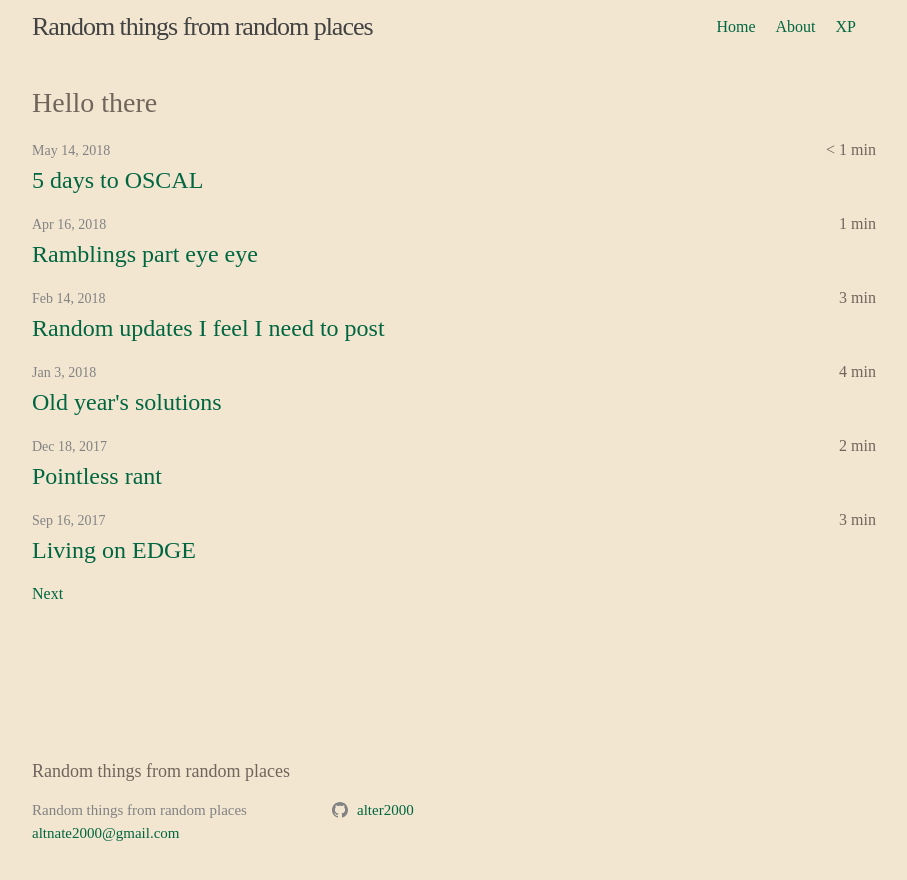
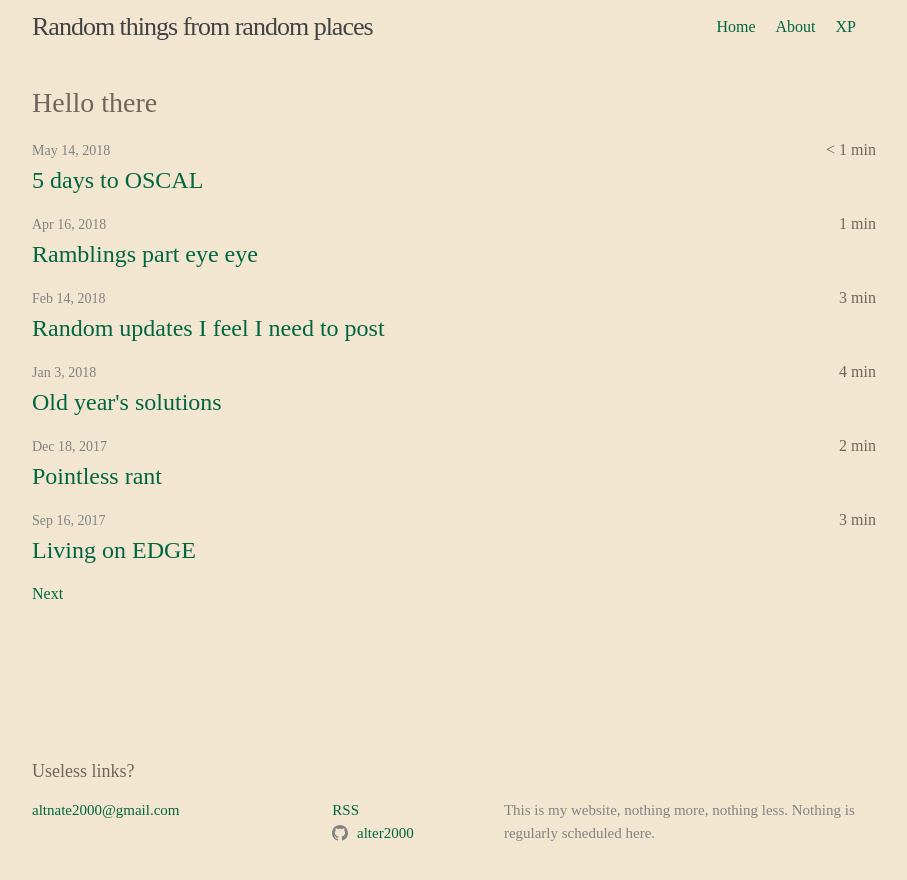
Before and after one commit to alter2000/alter2000.github.io, a Jekyll site: the page built from index.html, in a window 1280 px wide. Shown: the top 880 px of the page, without its empty margins (186-1093 px from the left). Built offline with Jekyll 4.4.1, drawn with Linux system fonts in a browser that asks for light colours; the list of posts is cut into pages by our own code.

Commit message:
change link structure

```diff
--- a/_config.yml
+++ b/_config.yml
@@ -1,13 +1,19 @@
 ---
 title: "Random things from random places"
 email: "altnate2000@gmail.com"
-description: ""
+description: "This is my website, nothing more, nothing less. Nothing is
+regularly scheduled here."
 lang: en
+# the base hostname & protocol for your site, e.g. http://example.com
+url: "https://alter2000.github.io"
+# the subpath of your site, e.g. /blog
 baseurl: ""
-# the subpath of your site, e.g. /blog
-url: "https://alter2000.github.io"
-# the base hostname & protocol for your site, e.g. http://example.com
-github_username: alter2000
+
+external:
+  bitbucket: alter2000
+  github: alter2000
+  gitlab: alter2000
+
 
 # Build settings
 encoding: "utf-8"
@@ -19,7 +25,15 @@
 safe: true
 plugins:
   - jekyll-feed
+  - jekyll-gist
   - jekyll-paginate
+  - jekyll-sitemap
+# mimic GitHub Pages with --safe
+whitelist:
+  - jekyll-paginate
+  - jekyll-sitemap
+  - jekyll-gist
+  - jekyll-feed
 permalink: "/:categories/:short_year/:title/"
 paginate: 6
 paginate_path: "/:num/"
--- a/_includes/footer.html
+++ b/_includes/footer.html
@@ -1,18 +1,13 @@
 <footer class="site-footer h-card">
   <data class="u-url" href="{{ "/" | relative_url }}"></data>
-
   <div class="wrapper">
-
-    <h2 class="footer-heading">{{ site.title | escape }}</h2>
-
+    <h2 class="footer-heading">Useless links?</h2>
     <div class="footer-col-wrapper">
       <div class="footer-col footer-col-1">
         <ul class="contact-list">
           <li class="p-name">
           {%- if site.author -%}
             {{ site.author | escape }}
-            {%- else -%}
-              {{ site.title | escape }}
           {%- endif -%}
           </li>
           {%- if site.email -%}
@@ -22,14 +17,14 @@
       </div>
 
       <div class="footer-col footer-col-2">
+        <a class="rss-subscribe" href="{{ "/feed.xml" | relative_url }}">RSS</a>
         {%- include social.html -%}
       </div>
 
       <div class="footer-col footer-col-3">
         <p>{{- site.description | escape -}}</p>
       </div>
-    </div>
 
     </div>
-
+  </div>
 </footer>
--- a/_includes/social.html
+++ b/_includes/social.html
@@ -1,14 +1,14 @@
 <ul class="social-media-list">
-  {%- if site.dribbble_username -%}<li><a href="https://dribbble.com/{{ site.dribbble_username| cgi_escape | escape }}"><svg class="svg-icon"><use xlink:href="{{ '/assets/minima-social-icons.svg#dribbble' | relative_url }}"></use></svg> <span class="username">{{ site.dribbble_username| escape }}</span></a></li>{%- endif -%}
-  {%- if site.facebook_username -%}<li><a href="https://www.facebook.com/{{ site.facebook_username| cgi_escape | escape }}"><svg class="svg-icon"><use xlink:href="{{ '/assets/minima-social-icons.svg#facebook' | relative_url }}"></use></svg> <span class="username">{{ site.facebook_username| escape }}</span></a></li>{%- endif -%}
-  {%- if site.flickr_username -%}<li><a href="https://www.flickr.com/photos/{{ site.flickr_username| cgi_escape | escape }}"><svg class="svg-icon"><use xlink:href="{{ '/assets/minima-social-icons.svg#flickr' | relative_url }}"></use></svg> <span class="username">{{ site.flickr_username| escape }}</span></a></li>{%- endif -%}
-  {%- if site.github_username -%}<li><a href="https://github.com/{{ site.github_username| cgi_escape | escape }}"><svg class="svg-icon"><use xlink:href="{{ '/assets/minima-social-icons.svg#github' | relative_url }}"></use></svg> <span class="username">{{ site.github_username| escape }}</span></a></li>{%- endif -%}
-  {%- if site.instagram_username -%}<li><a href="https://instagram.com/{{ site.instagram_username| cgi_escape | escape }}"><svg class="svg-icon"><use xlink:href="{{ '/assets/minima-social-icons.svg#instagram' | relative_url }}"></use></svg> <span class="username">{{ site.instagram_username| escape }}</span></a></li>{%- endif -%}
-  {%- if site.linkedin_username -%}<li><a href="https://www.linkedin.com/in/{{ site.linkedin_username| cgi_escape | escape }}"><svg class="svg-icon"><use xlink:href="{{ '/assets/minima-social-icons.svg#linkedin' | relative_url }}"></use></svg> <span class="username">{{ site.linkedin_username| escape }}</span></a></li>{%- endif -%}
-  {%- if site.pinterest_username -%}<li><a href="https://www.pinterest.com/{{ site.pinterest_username| cgi_escape | escape }}"><svg class="svg-icon"><use xlink:href="{{ '/assets/minima-social-icons.svg#pinterest' | relative_url }}"></use></svg> <span class="username">{{ site.pinterest_username| escape }}</span></a></li>{%- endif -%}
+  {%- if site.external.dribbble -%}<li><a href="https://dribbble.com/{{ site.external.dribbble| cgi_escape | escape }}"><svg class="svg-icon"><use xlink:href="{{ '/assets/minima-social-icons.svg#dribbble' | relative_url }}"></use></svg> <span class="username">{{ site.external.dribbble| escape }}</span></a></li>{%- endif -%}
+  {%- if site.external.facebook -%}<li><a href="https://www.facebook.com/{{ site.external.facebook| cgi_escape | escape }}"><svg class="svg-icon"><use xlink:href="{{ '/assets/minima-social-icons.svg#facebook' | relative_url }}"></use></svg> <span class="username">{{ site.external.facebook| escape }}</span></a></li>{%- endif -%}
+  {%- if site.external.flickr -%}<li><a href="https://www.flickr.com/photos/{{ site.external.flickr| cgi_escape | escape }}"><svg class="svg-icon"><use xlink:href="{{ '/assets/minima-social-icons.svg#flickr' | relative_url }}"></use></svg> <span class="username">{{ site.external.flickr| escape }}</span></a></li>{%- endif -%}
+  {%- if site.external.github -%}<li><a href="https://github.com/{{ site.external.github| cgi_escape | escape }}"><svg class="svg-icon"><use xlink:href="{{ '/assets/minima-social-icons.svg#github' | relative_url }}"></use></svg> <span class="username">{{ site.external.github| escape }}</span></a></li>{%- endif -%}
+  {%- if site.external.instagram -%}<li><a href="https://instagram.com/{{ site.external.instagram| cgi_escape | escape }}"><svg class="svg-icon"><use xlink:href="{{ '/assets/minima-social-icons.svg#instagram' | relative_url }}"></use></svg> <span class="username">{{ site.external.instagram| escape }}</span></a></li>{%- endif -%}
+  {%- if site.external.linkedin -%}<li><a href="https://www.linkedin.com/in/{{ site.external.linkedin| cgi_escape | escape }}"><svg class="svg-icon"><use xlink:href="{{ '/assets/minima-social-icons.svg#linkedin' | relative_url }}"></use></svg> <span class="username">{{ site.external.linkedin| escape }}</span></a></li>{%- endif -%}
+  {%- if site.external.pinterest -%}<li><a href="https://www.pinterest.com/{{ site.external.pinterest| cgi_escape | escape }}"><svg class="svg-icon"><use xlink:href="{{ '/assets/minima-social-icons.svg#pinterest' | relative_url }}"></use></svg> <span class="username">{{ site.external.pinterest| escape }}</span></a></li>{%- endif -%}
   {%- for mst in site.mastodon -%}{%- if mst.username and mst.instance -%}<li><a href="https://{{ mst.instance| cgi_escape | escape}}/@{{mst.username}}"><svg class="svg-icon"><use xlink:href="{{ '/assets/minima-social-icons.svg#mastodon' | relative_url }}"></use></svg> <span class="username">{{ mst.username|escape }}</span></a></li>{%- endif -%}{%- endfor -%}
-  {%- if site.twitter_username -%}<li><a href="https://www.twitter.com/{{ site.twitter_username| cgi_escape | escape }}"><svg class="svg-icon"><use xlink:href="{{ '/assets/minima-social-icons.svg#twitter' | relative_url }}"></use></svg> <span class="username">{{ site.twitter_username| escape }}</span></a></li>{%- endif -%}
-  {%- if site.youtube_username -%}<li><a href="https://youtube.com/{{ site.youtube_username| cgi_escape | escape }}"><svg class="svg-icon"><use xlink:href="{{ '/assets/minima-social-icons.svg#youtube' | relative_url }}"></use></svg> <span class="username">{{ site.youtube_username| escape }}</span></a></li>{%- endif -%}
-  {%- if site.googleplus_username -%}<li><a href="https://plus.google.com/{{ site.googleplus_username| escape }}"><svg class="svg-icon"><use xlink:href="{{ '/assets/minima-social-icons.svg#googleplus' | relative_url }}"></use></svg> <span class="username">{{ site.googleplus_username| escape }}</span></a></li>{%- endif -%}
+  {%- if site.external.twitter -%}<li><a href="https://www.twitter.com/{{ site.external.twitter| cgi_escape | escape }}"><svg class="svg-icon"><use xlink:href="{{ '/assets/minima-social-icons.svg#twitter' | relative_url }}"></use></svg> <span class="username">{{ site.external.twitter| escape }}</span></a></li>{%- endif -%}
+  {%- if site.external.youtube -%}<li><a href="https://youtube.com/{{ site.external.youtube| cgi_escape | escape }}"><svg class="svg-icon"><use xlink:href="{{ '/assets/minima-social-icons.svg#youtube' | relative_url }}"></use></svg> <span class="username">{{ site.external.youtube| escape }}</span></a></li>{%- endif -%}
+  {%- if site.external.googleplus -%}<li><a href="https://plus.google.com/{{ site.external.googleplus| escape }}"><svg class="svg-icon"><use xlink:href="{{ '/assets/minima-social-icons.svg#googleplus' | relative_url }}"></use></svg> <span class="username">{{ site.external.googleplus| escape }}</span></a></li>{%- endif -%}
   {%- if site.rss -%}<li><a href="{{ 'feed.xml' | relative_url }}"><svg class="svg-icon"><use xlink:href="{{ '/assets/minima-social-icons.svg#rss' | relative_url }}"></use></svg> <span>{{ site.rss | escape }}</span></a></li>{%- endif -%}
 </ul>
```
Lines whose indentation alone changed are shown as unchanged.
